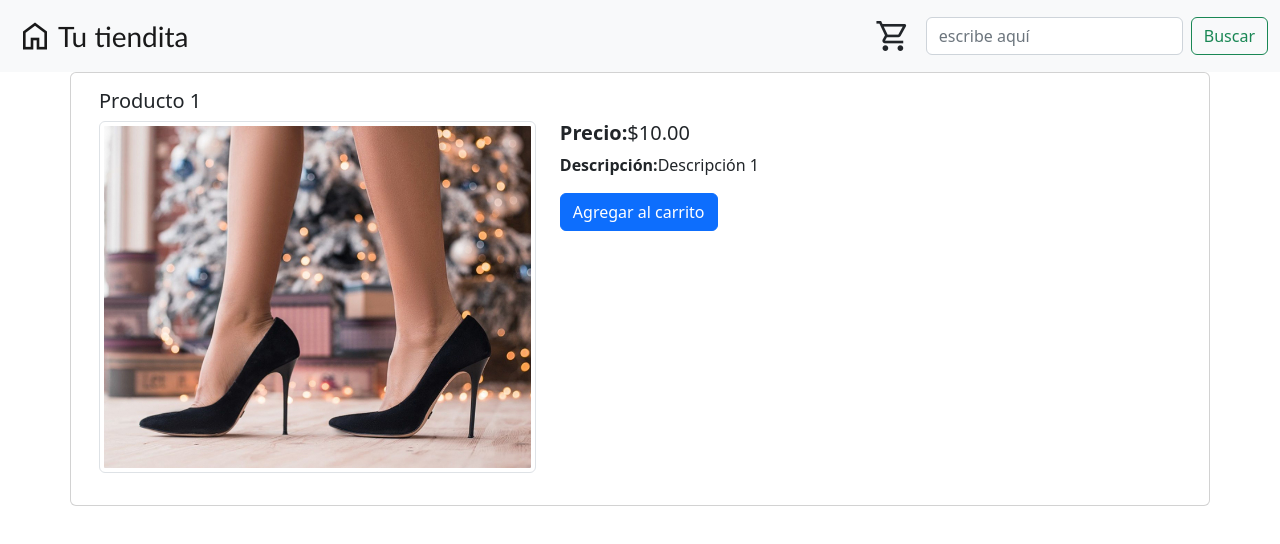
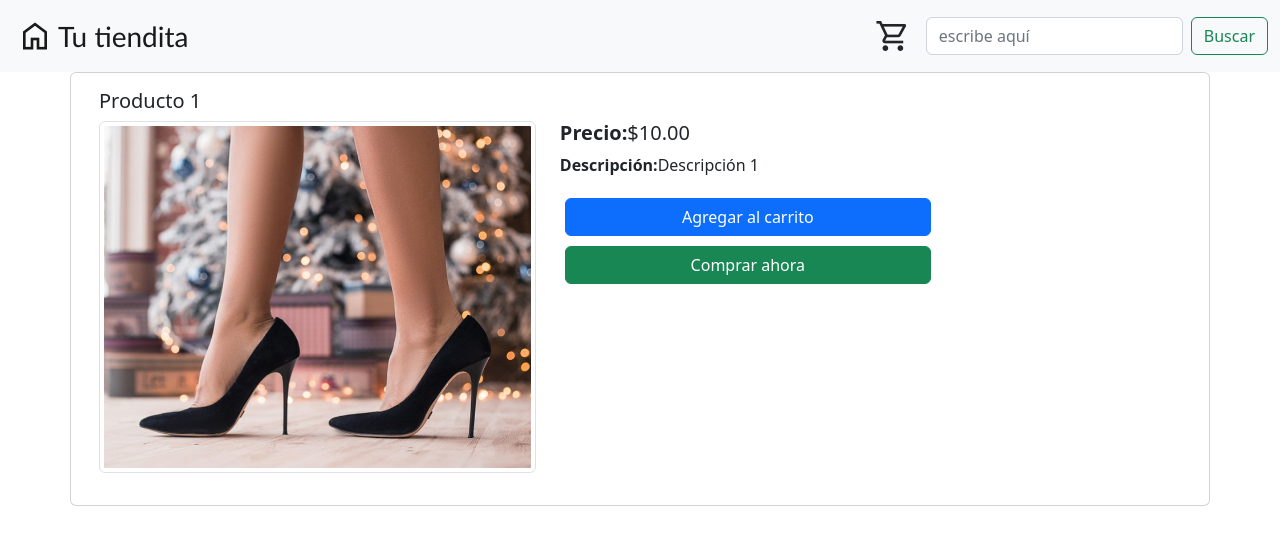
Before and after one commit to Sahilyexe/e-commerce-frontend, an Angular app: page /producto/1 in a window 1280 px wide. Shown: the top 544 px of the page. Built offline with nearby package versions, Linux system fonts and the light colour scheme.

Commit message:
Se quita el botón de ver y se agregan 2 botones

```diff
--- a/src/app/app.module.ts
+++ b/src/app/app.module.ts
@@ -10,6 +10,7 @@ import { ProductosService } from './servicios/productos/productos.service';
 import { ProductoComponent } from './componentes/producto/producto.component';
 import { NavegacionComponent } from './componentes/navegacion/navegacion.component';
 import { ListaProductosComponent } from './componentes/lista-productos/lista-productos.component';
+import { FinalizarCompraComponent } from './componentes/finalizar-compra/finalizar-compra.component';
 
 @NgModule({
   declarations: [
@@ -17,7 +18,8 @@ import { ListaProductosComponent } from './componentes/lista-productos/lista-pro
     TarjetaComponent,
     ProductoComponent,
     NavegacionComponent,
-    ListaProductosComponent
+    ListaProductosComponent,
+    FinalizarCompraComponent
 
   ],
   imports: [
--- /dev/null
+++ b/src/app/componentes/finalizar-compra/finalizar-compra.component.html
@@ -0,0 +1 @@
+<p>finalizar-compra works!</p>
--- /dev/null
+++ b/src/app/componentes/finalizar-compra/finalizar-compra.component.ts
@@ -0,0 +1,15 @@
+import { Component, OnInit } from '@angular/core';
+
+@Component({
+  selector: 'app-finalizar-compra',
+  templateUrl: './finalizar-compra.component.html',
+  styleUrls: ['./finalizar-compra.component.css']
+})
+export class FinalizarCompraComponent implements OnInit {
+
+  constructor() { }
+
+  ngOnInit(): void {
+  }
+
+}
--- a/src/app/componentes/producto/producto.component.css
+++ b/src/app/componentes/producto/producto.component.css
@@ -0,0 +1,8 @@
+.display-botones{
+    display: flex;
+    flex-direction: column;
+    max-width: 400px;
+}
+.botones{
+    margin: 5px;
+}
--- a/src/app/componentes/producto/producto.component.html
+++ b/src/app/componentes/producto/producto.component.html
@@ -20,8 +20,9 @@
         </div>
         </div>
         <div class="row">
-          <div class="d-flex">
-        <button class="btn btn-primary" >Agregar al carrito</button>
+          <div class="display-botones">
+        <button class="btn btn-primary botones" >Agregar al carrito</button>
+        <button class="btn btn-success botones" >Comprar ahora</button>
         </div>
         </div>
       </div>
--- a/src/app/componentes/tarjeta/tarjeta.component.css
+++ b/src/app/componentes/tarjeta/tarjeta.component.css
@@ -3,6 +3,9 @@
     cursor: pointer;
 }
 .tarjeta:hover{
-    margin: 15px;
+    margin: 11px;
     cursor: pointer;
 }
+.botones-tarjeta{
+    margin: 5px;
+}
--- a/src/app/componentes/tarjeta/tarjeta.component.html
+++ b/src/app/componentes/tarjeta/tarjeta.component.html
@@ -1,12 +1,13 @@
 
-      <div class="card tarjeta" style="width: 18rem;">
+      <div class="card tarjeta" style="width: 18rem;" (click)="verProducto()">
         <img [src]="'../../assets/Images/'+producto.thumbnail" class="card-img-top" [alt]="producto.nombre|titlecase">
         <div class="card-body">
-          <h5 class="card-title">{{producto.nombre|titlecase}}</h5>
+         <h5 class="card-title">{{producto.nombre|titlecase}}</h5>
           <p class="card-text">{{producto.descripcion|titlecase}}</p>
           <p class="card-text">{{producto.precio|currency}}</p>
           <p class="card-text"><small class="text-muted">Last updated 3 mins ago</small></p>
+          <button class="btn btn-success centrar-horizontal botones-tarjeta" ><span class="material-symbols-outlined">shopping_cart
+            </span>Agregar al carrito</button>
 
-          <button class="btn btn-primary" (click)="verProducto()">Ver</button>
         </div>
       </div>
--- a/src/styles.css
+++ b/src/styles.css
@@ -1 +1,5 @@
 /* You can add global styles to this file, and also import other style files */
+.centrar-horizontal{
+    display: flex;
+    align-items: center;
+}
```
Also changed, not shown: src/app/componentes/finalizar-compra/finalizar-compra.component.css (added), 1 other file (tests, documents, lock files or other folders).
